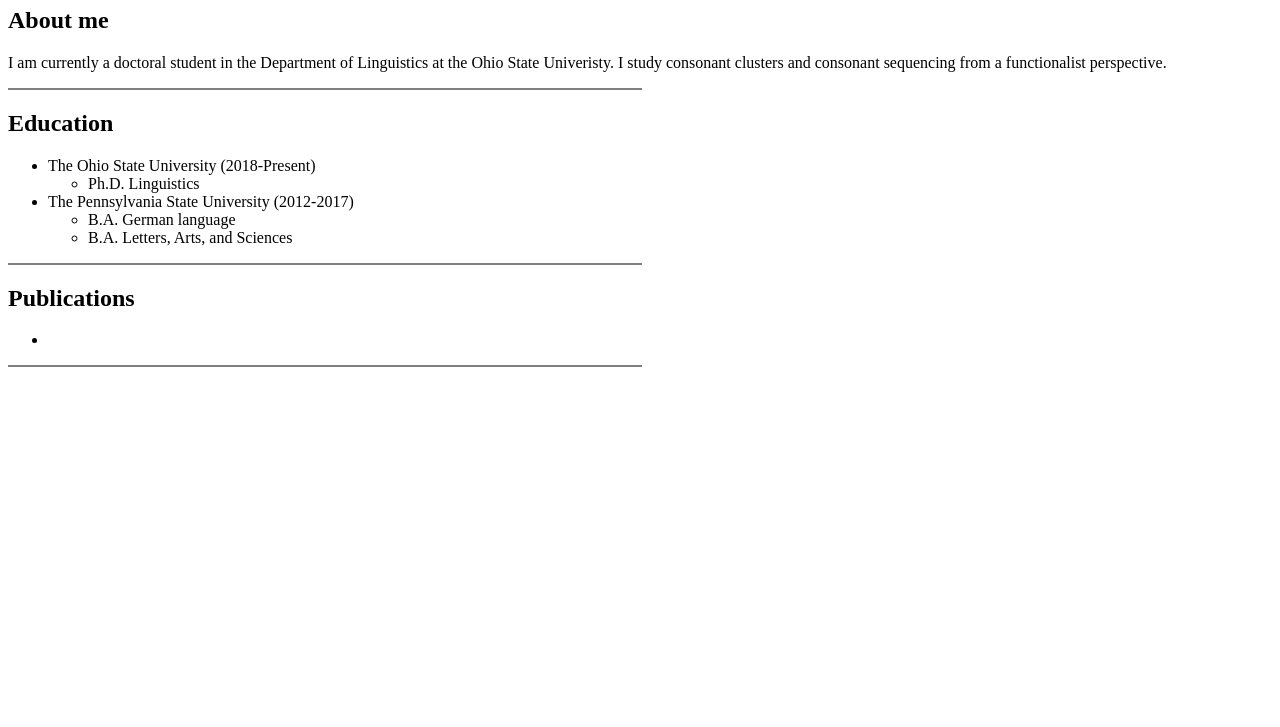
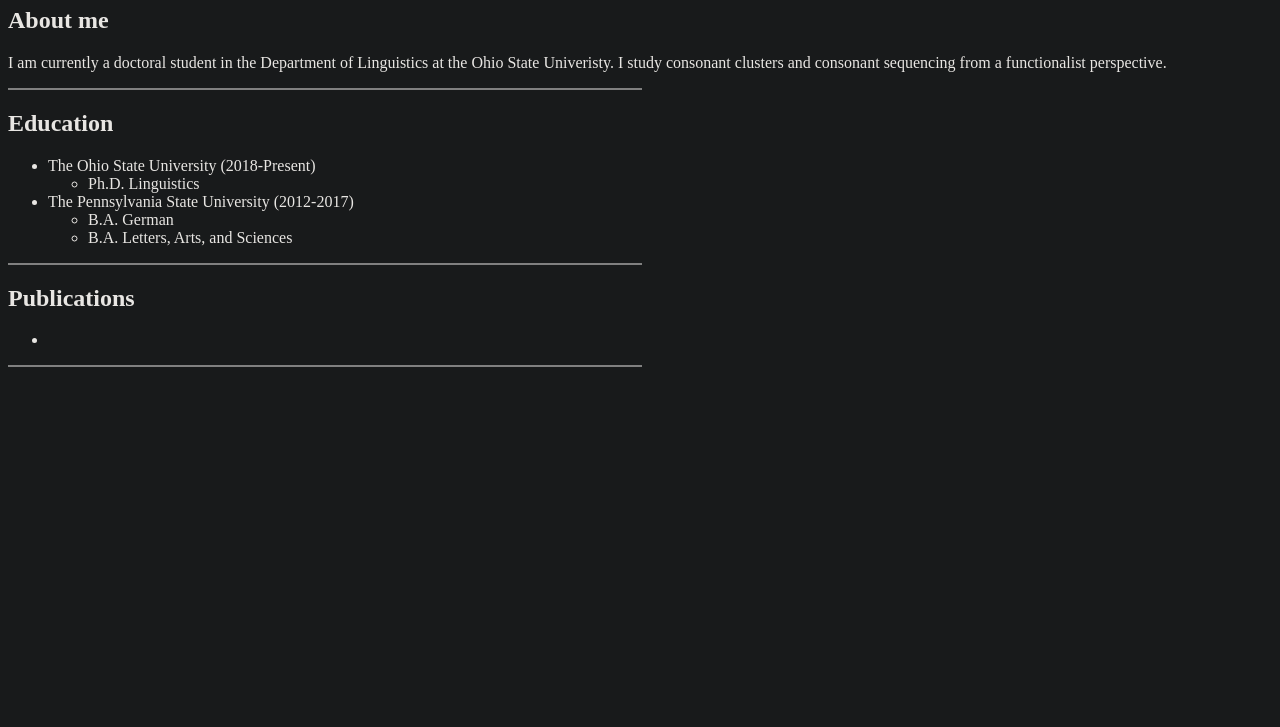
Before and after one commit to ianscameron/ianscameron.github.io, a plain HTML site: page index.html in a window 1280 px wide. Shown: the part 73-800 px from the top of the page. Drawn offline with Linux system fonts and the light colour scheme.

Commit message:
Update index.html

```diff
--- a/index.html
+++ b/index.html
@@ -1,6 +1,14 @@
 <!DOCTYPE html>
 <html>
+    <head>
+        <style>
+        body {
+          color: #e8e6e3;
+        }
+        </style>
+        </head>
     <body>
+    <body style="background-color:#181a1b;"></body>
         <h1>Ian S. Cameron</h1>
         <h2>About me</h2>
         <p>I am currently a doctoral student in the Department of Linguistics at the Ohio State Univeristy. I study consonant clusters and consonant sequencing from a functionalist perspective.</p>
@@ -13,7 +21,7 @@
              </ul>
             <li> The Pennsylvania State University (2012-2017)
                <ul>
-                 <li> B.A. German language </li>
+                 <li> B.A. German </li>
                  <li> B.A. Letters, Arts, and Sciences </li>
               </ul>
           </ul>
```
